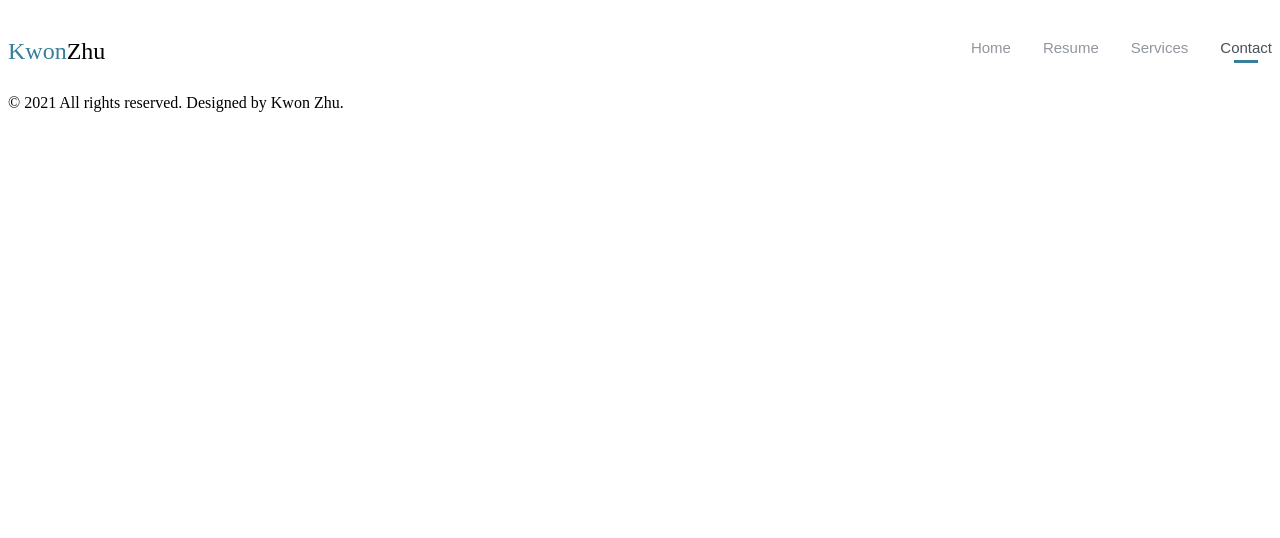
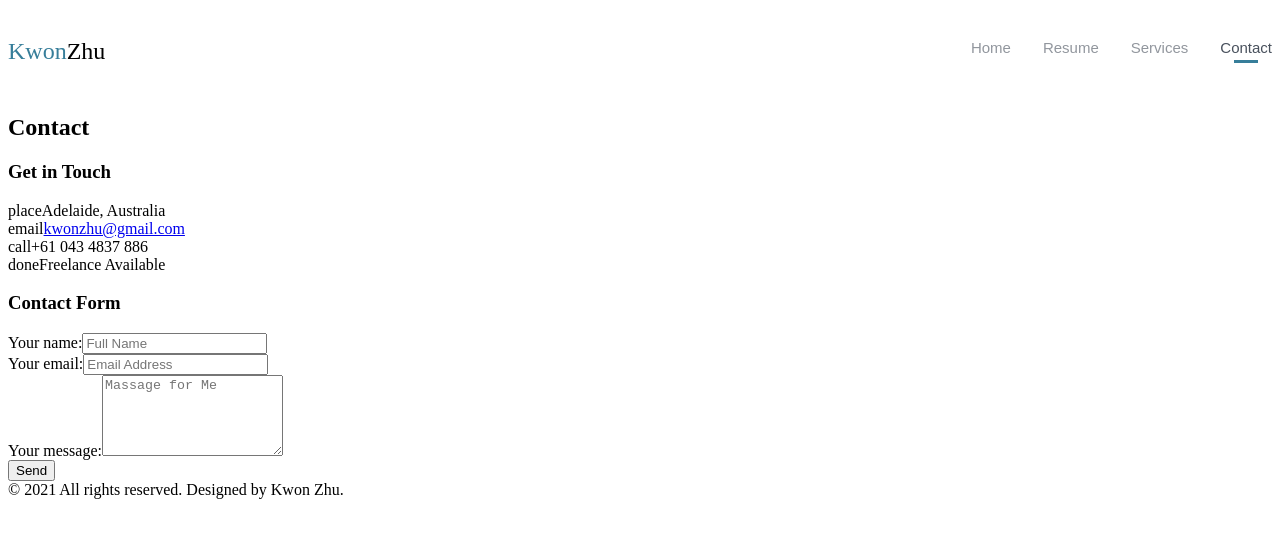
Before and after one commit to KwonZhu/KwonZhu.github.io, a React app: page / in a window 1280 px wide. Both pictures are taken after a click on the button "Contact". Shown: the top 538 px of the page. Built offline with nearby package versions, Linux system fonts and the light colour scheme.

Commit message:
ContactPage.js build up

```diff
--- a/app/Page/Page.js
+++ b/app/Page/Page.js
@@ -2,7 +2,7 @@ import React from 'react';
 import HomePage from './components/HomePage';
 import ResumePage from './components/ResumePage';
 import ServicesPage from './components/ServicesPage';
-// import ContactPage from './components/ContactPage';
+import ContactPage from './components/ContactPage';
 
 const Page = ({
   page,
@@ -11,7 +11,7 @@ const Page = ({
     { page === 'HOME' && (<HomePage />) }
     { page === 'RESUME' && (<ResumePage />) }
     { page === 'SERVICES' && (<ServicesPage />) }
-    {/* { page === 'CONTACT' && (<ContactPage />) } */}
+    { page === 'CONTACT' && (<ContactPage />) }
   </div>
 );
 export default Page;
--- a/app/Page/components/ContactPage/ContactPage.js
+++ b/app/Page/components/ContactPage/ContactPage.js
@@ -1,7 +1,56 @@
 import React from 'react';
 
 const ContactPage = () => (
-
+  <div className="page">
+    <div className="page__header">
+      <h2 className="page__title">Contact</h2>
+    </div>
+    <div className="page__content">
+      <div className="contactPage__sub">
+        <div>
+          <h3 className="contactSub__title">Get in Touch</h3>
+          <div id="map"></div>
+          <div class="contact__details">
+            <div>
+              <span class="material-icons">place</span>
+              Adelaide, Australia
+            </div>
+            <div>
+              <span class="material-icons">email</span>
+              <a href="mailto:kwonzhu@gmail.com">kwonzhu@gmail.com</a>
+            </div>
+            <div>
+              <span class="material-icons">call</span>
+              +61 043 4837 886
+            </div>
+            <div>
+              <span class="material-icons">done</span>
+              Freelance Available
+            </div>
+          </div>
+        </div>
+        <div>
+          <h3 className="contactSub__title">Contact Form</h3>
+          {/* <!-- modify this form HTML and place wherever you want your form --> */}
+          <form action="https://formspree.io/f/xbjqlnoe" method="post" target="_blank">
+            <div>
+              <label for="name">Your name:</label>
+              <input type="name" placeholder="Full Name" required></input>
+            </div>
+            <div>
+              <label for="email">Your email:</label>
+              <input type="email" name="_replyto" placeholder="Email Address"required></input>
+            </div>
+            <div>
+              <label for="message">Your message:</label>
+              <textarea name="message" placeholder="Massage for Me" required rows="5"></textarea>
+            </div>
+            <input type="submit" name="submit" class="send" value="Send"></input>
+          </form>
+        </div>
+      </div>
+    </div>
+  </div>
 );
 
 export default ContactPage;
```
